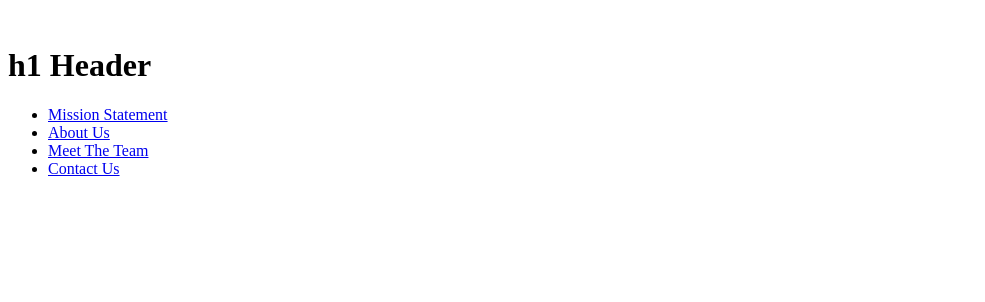
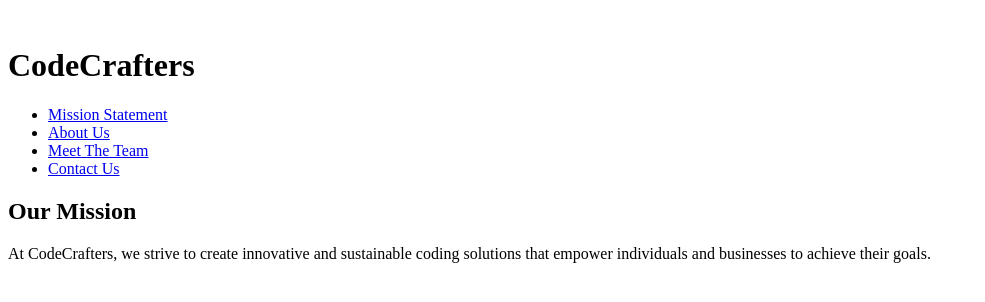
Before and after one commit to ajmccraw/company-home-page-flexbox, a plain HTML site: page index.html in a window 1280 px wide. Shown: the whole page, without its empty margins (0-985 px from the left). Drawn offline with Linux system fonts and the light colour scheme.

Commit message:
added mission statement

```diff
--- a/index.html
+++ b/index.html
@@ -4,7 +4,7 @@
   <head>
     <meta charset="utf-8">
     <meta http-equiv="X-UA-Compatible" content="IE=edge">
-    <title>Title</title>
+    <title>CodeCrafters</title>
     <link rel="shortcut icon" href="favicon.ico" type="image/x-icon">
   </head>
 
@@ -13,7 +13,7 @@
     <!-- Navigation Section -->
     <header>
       <img src="">
-      <h1>h1 Header</h1>
+      <h1>CodeCrafters</h1>
       <nav>
         <ul>
           <li><a href="#mission">Mission Statement</a></li>
@@ -25,6 +25,16 @@
     </header>
 
     <!-- Main Section -->
+    <main id="flex-container">
 
+      <!-- Mission Statement -->
+      <div id="mission">
+        <h2>Our Mission</h2>
+        <p>At CodeCrafters, we strive to create innovative and sustainable coding solutions that empower individuals and businesses to achieve their goals.</p>
+      </div>
+
+      <!-- About Us Section -->
+
+    </main>
   </body>
 </html>
```
